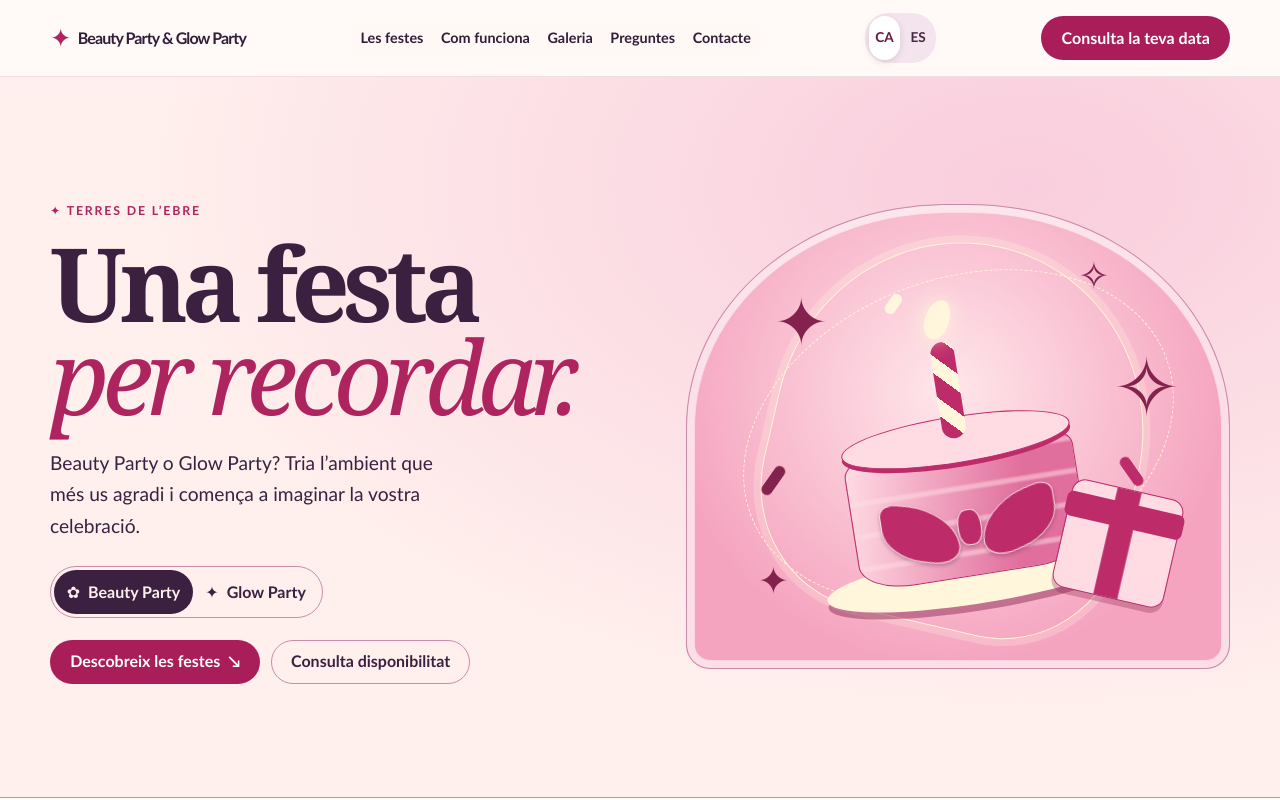
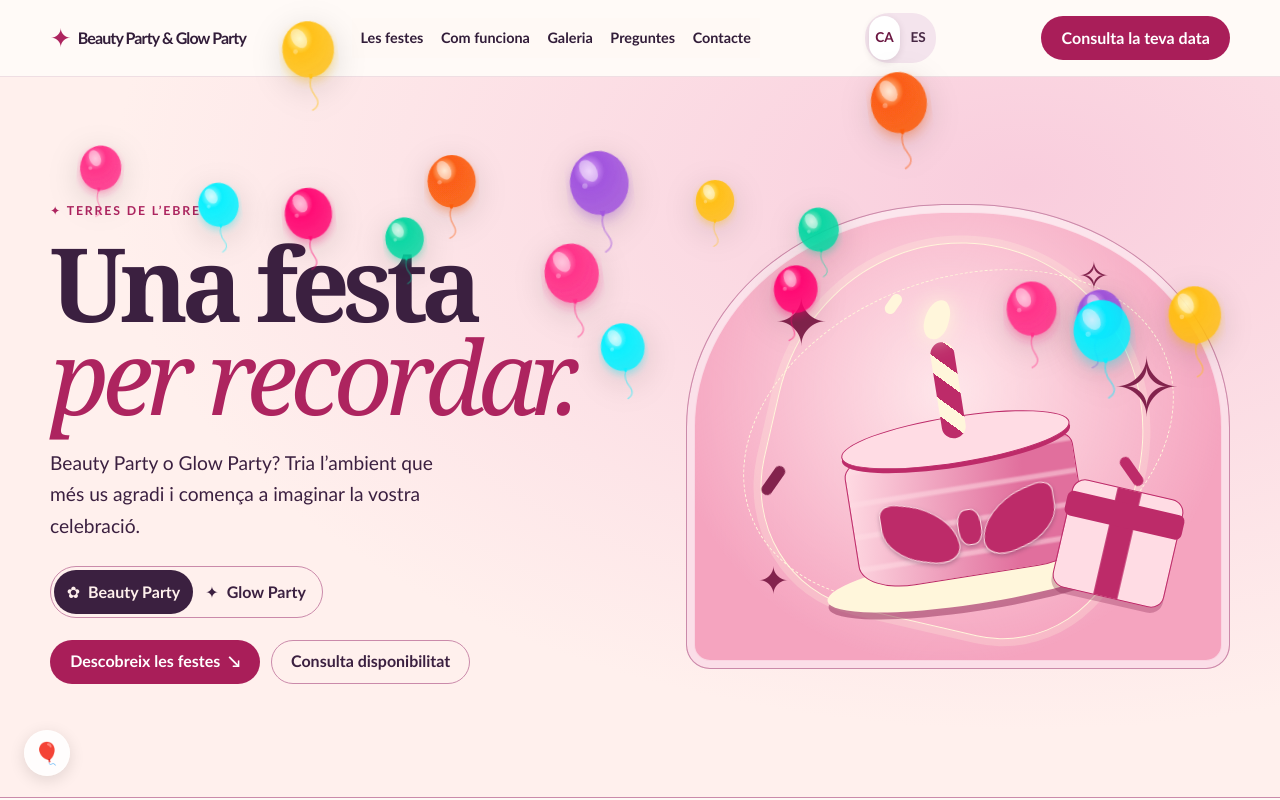
Before and after one commit to brahimcah/demo-Glow-Party, a React (Vite) app: page / in a window 1280 px wide. Shown: the top 800 px of the page. Built offline with nearby package versions, Linux system fonts and the light colour scheme.

Commit message:
feat(ui): add celebratory floating balloons animation on page open

```diff
--- /dev/null
+++ b/src/Balloons.tsx
@@ -0,0 +1,218 @@
+import { useEffect, useState } from 'react';
+
+interface BalloonItem {
+  id: number;
+  left: number;
+  size: number;
+  color: string;
+  shineColor: string;
+  stringColor: string;
+  duration: number;
+  delay: number;
+  swayDuration: number;
+  swayDist: number;
+  wobbleDir: number;
+}
+
+interface Particle {
+  id: number;
+  x: number;
+  y: number;
+  color: string;
+  angle: number;
+  speed: number;
+}
+
+const PALETTE = [
+  { color: '#ff2a85', shine: '#ff90bf', string: 'rgba(255, 42, 133, 0.45)' }, // Neon Pink
+  { color: '#9d4edd', shine: '#e0aaff', string: 'rgba(157, 78, 221, 0.45)' }, // Glow Purple
+  { color: '#00f0ff', shine: '#a6fbff', string: 'rgba(0, 240, 255, 0.45)' }, // Neon Cyan
+  { color: '#ffbe0b', shine: '#fef08a', string: 'rgba(255, 190, 11, 0.45)' }, // Party Gold
+  { color: '#ff006e', shine: '#ff80b5', string: 'rgba(255, 0, 110, 0.45)' }, // Hot Magenta
+  { color: '#06d6a0', shine: '#a7f3d0', string: 'rgba(6, 214, 160, 0.45)' }, // Electric Mint
+  { color: '#fb5607', shine: '#fed7aa', string: 'rgba(251, 86, 7, 0.45)' }, // Sunset Orange
+];
+
+function createBalloons(count = 20): BalloonItem[] {
+  return Array.from({ length: count }, (_, i) => {
+    const pal = PALETTE[i % PALETTE.length];
+    const columnSpan = 92 / count;
+    const baseLeft = 4 + i * columnSpan;
+    const jitter = (Math.random() - 0.5) * columnSpan * 0.8;
+    return {
+      id: Date.now() + i,
+      left: Math.max(3, Math.min(95, Math.round(baseLeft + jitter))),
+      size: Math.round(44 + Math.random() * 26),
+      color: pal.color,
+      shineColor: pal.shine,
+      stringColor: pal.string,
+      duration: Number((6.5 + Math.random() * 3.5).toFixed(1)),
+      delay: Number((i * 0.12 + Math.random() * 0.4).toFixed(2)),
+      swayDuration: Number((2.2 + Math.random() * 1.6).toFixed(1)),
+      swayDist: Math.round(14 + Math.random() * 18),
+      wobbleDir: Math.random() > 0.5 ? 1 : -1,
+    };
+  });
+}
+
+export function Balloons() {
+  const [balloons, setBalloons] = useState<BalloonItem[]>([]);
+  const [particles, setParticles] = useState<Particle[]>([]);
+  const [active, setActive] = useState(true);
+
+  useEffect(() => {
+    // Lanzar globos al abrir la web
+    setBalloons(createBalloons(18));
+
+    // Desactivar automáticamente después de que todos hayan subido
+    const timer = setTimeout(() => {
+      setActive(false);
+    }, 12000);
+
+    return () => clearTimeout(timer);
+  }, []);
+
+  function launchMore() {
+    setActive(true);
+    setBalloons(createBalloons(18));
+  }
+
+  function popBalloon(event: React.MouseEvent, balloon: BalloonItem) {
+    event.stopPropagation();
+    const rect = event.currentTarget.getBoundingClientRect();
+    const x = rect.left + rect.width / 2;
+    const y = rect.top + rect.height / 3;
+
+    // Crear partículas de confeti/pop
+    const newParticles: Particle[] = Array.from({ length: 12 }, (_, i) => ({
+      id: Math.random(),
+      x,
+      y,
+      color: i % 2 === 0 ? balloon.color : balloon.shineColor,
+      angle: (i / 12) * Math.PI * 2,
+      speed: 40 + Math.random() * 45,
+    }));
+
+    setParticles(prev => [...prev, ...newParticles]);
+    setBalloons(prev => prev.filter(b => b.id !== balloon.id));
+
+    setTimeout(() => {
+      setParticles(prev => prev.filter(p => !newParticles.includes(p)));
+    }, 800);
+  }
+
+  return (
+    <>
+      {active && balloons.length > 0 && (
+        <div className="balloons-container" aria-hidden="true">
+          {balloons.map(b => (
+            <div
+              key={b.id}
+              className="balloon-wrapper"
+              style={{
+                left: `${b.left}%`,
+                animationDuration: `${b.duration}s`,
+                animationDelay: `${b.delay}s`,
+                '--sway-dist': `${b.swayDist * b.wobbleDir}px`,
+                '--sway-dur': `${b.swayDuration}s`,
+              } as React.CSSProperties}
+              onClick={e => popBalloon(e, b)}
+              title="¡Toca para explotar!"
+            >
+              <svg
+                width={b.size}
+                height={b.size * 1.55}
+                viewBox="0 0 50 78"
+                className="balloon-svg"
+              >
+                <defs>
+                  <radialGradient id={`shine-${b.id}`} cx="35%" cy="30%" r="65%">
+                    <stop offset="0%" stopColor={b.shineColor} stopOpacity="0.9" />
+                    <stop offset="40%" stopColor={b.color} />
+                    <stop offset="100%" stopColor={b.color} stopOpacity="0.85" />
+                  </radialGradient>
+                  <filter id={`glow-${b.id}`} x="-20%" y="-20%" width="140%" height="140%">
+                    <feDropShadow dx="0" dy="4" stdDeviation="4" floodColor={b.color} floodOpacity="0.4" />
+                  </filter>
+                </defs>
+
+                {/* Hilo del globo ondeante */}
+                <path
+                  d="M25 48 Q22 56 27 64 T24 76"
+                  fill="none"
+                  stroke={b.stringColor}
+                  strokeWidth="1.4"
+                  strokeLinecap="round"
+                />
+
+                {/* Nudo */}
+                <polygon
+                  points="23,45 27,45 26,49 24,49"
+                  fill={b.color}
+                />
+
+                {/* Cuerpo del globo */}
+                <ellipse
+                  cx="25"
+                  cy="24"
+                  rx="22"
+                  ry="24"
+                  fill={`url(#shine-${b.id})`}
+                  filter={`url(#glow-${b.id})`}
+                />
+
+                {/* Brillo especular 3D */}
+                <ellipse
+                  cx="18"
+                  cy="14"
+                  rx="6"
+                  ry="9"
+                  transform="rotate(-28 18 14)"
+                  fill="#ffffff"
+                  opacity="0.45"
+                />
+                <circle
+                  cx="14"
+                  cy="25"
+                  r="2"
+                  fill="#ffffff"
+                  opacity="0.3"
+                />
+              </svg>
+            </div>
+          ))}
+        </div>
+      )}
+
+      {/* Partículas de confeti cuando explota un globo */}
+      {particles.length > 0 && (
+        <div className="balloon-particles-container" aria-hidden="true">
+          {particles.map(p => (
+            <span
+              key={p.id}
+              className="balloon-particle"
+              style={{
+                left: `${p.x}px`,
+                top: `${p.y}px`,
+                backgroundColor: p.color,
+                '--dx': `${Math.cos(p.angle) * p.speed}px`,
+                '--dy': `${Math.sin(p.angle) * p.speed}px`,
+              } as React.CSSProperties}
+            />
+          ))}
+        </div>
+      )}
+
+      {/* Botón flotante para volver a lanzar globos cuando se desee */}
+      <button
+        type="button"
+        className="balloon-relaunch-btn"
+        onClick={launchMore}
+        aria-label="Lanzar globos de fiesta"
+        title="¡Lanzar más globos!"
+      >
+        <span aria-hidden="true">🎈</span>
+      </button>
+    </>
+  );
+}
--- a/src/main.tsx
+++ b/src/main.tsx
@@ -1,6 +1,7 @@
 import { useEffect, useRef, useState } from 'react';
 import { createRoot } from 'react-dom/client';
 import { Artwork } from './Artwork';
+import { Balloons } from './Balloons';
 import { Gallery } from './Gallery';
 import { Inquiry } from './Inquiry';
 import { config } from './config';
@@ -29,6 +30,7 @@ function App() {
   }
 
   return <div className="site" data-party={party}>
+    <Balloons />
     <div className="scroll-progress" aria-hidden="true" />
     <a className="skip" href="#contingut">{t.skip}</a>
     <header className="header" id="top">
--- a/src/style.css
+++ b/src/style.css
@@ -311,3 +311,133 @@ dialog .actions{margin-top:.75rem}
   from { transform: none; }
   to { transform: translateY(6%) scale(.96); }
 }
+
+/* Globos volando al abrir la web */
+.balloons-container {
+  position: fixed;
+  inset: 0;
+  pointer-events: none;
+  z-index: 9999;
+  overflow: hidden;
+}
+
+.balloon-wrapper {
+  position: absolute;
+  bottom: -150px;
+  pointer-events: auto;
+  cursor: pointer;
+  animation-name: balloonRise;
+  animation-timing-function: linear;
+  animation-fill-mode: forwards;
+  will-change: transform;
+}
+
+.balloon-svg {
+  display: block;
+  animation-name: balloonSway;
+  animation-duration: var(--sway-dur, 2.5s);
+  animation-timing-function: ease-in-out;
+  animation-iteration-count: infinite;
+  animation-direction: alternate;
+  transform-origin: bottom center;
+  transition: transform 0.2s cubic-bezier(0.34, 1.56, 0.64, 1);
+  filter: drop-shadow(0 8px 16px rgba(0, 0, 0, 0.15));
+}
+
+.balloon-wrapper:hover .balloon-svg {
+  transform: scale(1.15);
+  filter: drop-shadow(0 12px 22px rgba(0, 0, 0, 0.25));
+}
+
+@keyframes balloonRise {
+  0% {
+    transform: translateY(0);
+    opacity: 0;
+  }
+  3% {
+    opacity: 0.95;
+  }
+  85% {
+    opacity: 0.95;
+  }
+  100% {
+    transform: translateY(calc(-100vh - 260px));
+    opacity: 0;
+  }
+}
+
+@keyframes balloonSway {
+  0% {
+    transform: translateX(calc(-1 * var(--sway-dist, 20px))) rotate(-7deg);
+  }
+  100% {
+    transform: translateX(var(--sway-dist, 20px)) rotate(7deg);
+  }
+}
+
+.balloon-particles-container {
+  position: fixed;
+  inset: 0;
+  pointer-events: none;
+  z-index: 10000;
+  overflow: hidden;
+}
+
+.balloon-particle {
+  position: fixed;
+  width: 9px;
+  height: 9px;
+  border-radius: 50%;
+  pointer-events: none;
+  z-index: 10000;
+  animation: balloonPopExplode 0.75s ease-out forwards;
+}
+
+@keyframes balloonPopExplode {
+  0% {
+    transform: translate(0, 0) scale(1);
+    opacity: 1;
+  }
+  100% {
+    transform: translate(var(--dx), var(--dy)) scale(0);
+    opacity: 0;
+  }
+}
+
+.balloon-relaunch-btn {
+  position: fixed;
+  bottom: 1.5rem;
+  left: 1.5rem;
+  z-index: 80;
+  width: 46px;
+  height: 46px;
+  border-radius: 50%;
+  border: 1px solid rgba(255, 255, 255, 0.45);
+  background: rgba(255, 255, 255, 0.85);
+  backdrop-filter: blur(8px);
+  -webkit-backdrop-filter: blur(8px);
+  box-shadow: 0 4px 16px rgba(0, 0, 0, 0.12);
+  display: flex;
+  align-items: center;
+  justify-content: center;
+  font-size: 1.35rem;
+  cursor: pointer;
+  transition: transform 0.22s cubic-bezier(0.34, 1.56, 0.64, 1), box-shadow 0.22s, background 0.22s;
+}
+
+.balloon-relaunch-btn:hover {
+  transform: scale(1.15) translateY(-3px);
+  background: #ffffff;
+  box-shadow: 0 8px 24px rgba(173, 36, 95, 0.25);
+}
+
+.balloon-relaunch-btn:active {
+  transform: scale(0.92);
+}
+
+@media (prefers-reduced-motion: reduce) {
+  .balloon-wrapper {
+    animation-duration: 0.01s !important;
+    display: none !important;
+  }
+}
```
Also changed, not shown: 2 other files (tests, documents, lock files or other folders).
